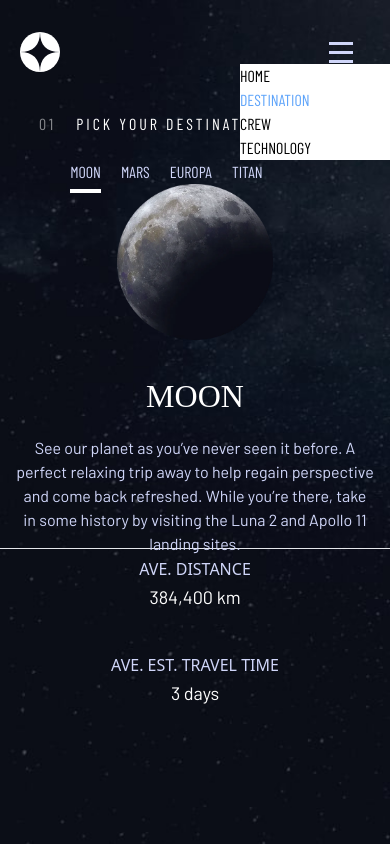
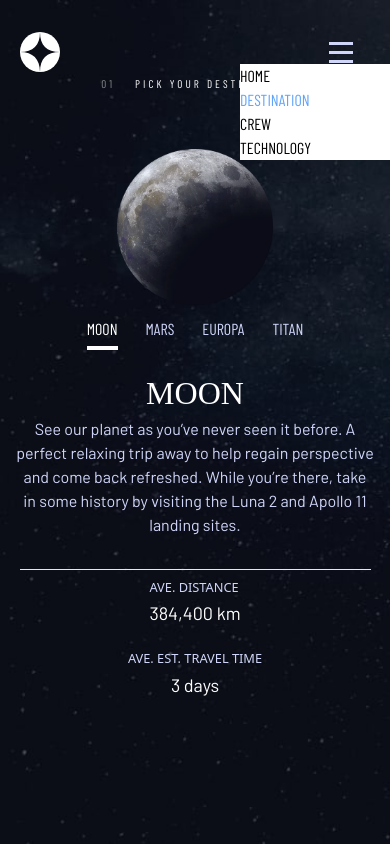
Before and after one commit to Agyanim/space-tourism-website, a React (Vite) app: page /destination in a window 390 px wide. Built offline with nearby package versions, Linux system fonts and the light colour scheme; a web font is replaced by a local one.

Commit message:
destination mobile view modified

```diff
--- a/src/components/DestinationCard.jsx
+++ b/src/components/DestinationCard.jsx
@@ -8,19 +8,19 @@ const DestinationCard = ({ Image, Name, Description, Distance, Travel }) => {
           <img className="w-[16rem]" src={Image} alt="globe" />
         </section>
         <section className="lg:w-[32%] text-primaryWhite">
-          <div className="relative top-[2rem] lg:mt-5 lg:w-full ">
-            <h1 className=" overflow-hidden text-[2rem] md:text-[4rem] uppercase text-center md:text-left">{Name}</h1>
-            <p className=" mb-10 text-base p-4  md:text-lg text-primaryGray text-center md:text-left">{Description}</p>
+          <div className="relative top-[4rem] lg:mt-5 lg:w-full ">
+            <h1 className=" text-[2rem] md:text-[4rem] uppercase text-center md:text-left">{Name}</h1>
+            <p className=" mb-10 text-base px-4  md:text-lg text-primaryGray text-center md:text-left">{Description}</p>
           </div>
           {/* horizontal line */}
-          <hr className="mt-[-2rem] md:mt-0 lg:w-[75%]" />
-          <div className="flex flex-col lg:flex-row justify-center items-center md:items-start md:justify-start gap-10 md:gap-20 p-2">
+          <hr className="mt-[6rem] md:mt-0 w-[90%] m-auto lg:w-[75%]" />
+          <div className="flex flex-col lg:flex-row justify-center items-center md:items-start md:justify-start gap-5 md:gap-20 p-2 text-[0.8rem] md:text-base">
             <section >
               <h6 className="text-primaryGray">AVE. DISTANCE</h6>
               <p className="font-normal text-center">{Distance}</p>
             </section>
             <section className="">
-              <h6 className="text-primaryGray">AVE. EST. TRAVEL TIME</h6>
+              <h6 className="text-primaryGray ">AVE. EST. TRAVEL TIME</h6>
               <p className="text-center">{Travel}</p>
             </section>
           </div>
--- a/src/components/DestinationSelectorCard.jsx
+++ b/src/components/DestinationSelectorCard.jsx
@@ -7,11 +7,11 @@ const DestinationSelectorCard = () => {
     const selectIdHandler = (event) => {
         setDestinationSelector(event.target.id);
       };
-const active="destination-lbl border-b-4 "
+const active="destination-lbl border-b-4 text-primaryWhite "
 const normal="destination-lbl"
 
   return (
-    <div className='relative top-[17re] md:top-0 flex gap-5 ml-[18%] lg:gap-14 lg:w-1/4 lg:ml-[59.5%]'>
+    <div className='md:relative translate-y-[12rem] md:top-0 flex justify-center md:justify-start gap-7 w-[70%] m-auto lg:gap-14 lg:w-1/4 lg:ml-[59.5%]'>
         <div>
             <label className={+destinationSelector===0? active:normal} htmlFor="0">{menuData[0]}</label>
             <input className="hidden" type="radio" name='selector' id='0' onClick={selectIdHandler} />
--- a/src/components/Menu.jsx
+++ b/src/components/Menu.jsx
@@ -41,7 +41,7 @@ const Menu = () => {
       });
 
   return (
-    <div className='fixed translate-x-[15rem] translate-y-[4rem]'>{renderLink}</div>
+    <div className='fixed translate-x-[15rem] translate-y-[4rem] '>{renderLink}</div>
   )
 }
 
--- a/src/pages/Destination.jsx
+++ b/src/pages/Destination.jsx
@@ -44,13 +44,13 @@ const Destination = () => {
   return (
     <>
       <div className="destinaion-container container-wrapper">
-        <div className=" absolute top-[7rem] lg:top-[10rem] lg:left-36 lg:w-1/3 w-[90%] left-[10%]">
-          <h5 className="">
+        <div className="  lg:absolute translate-y-[4.5rem] lg:top-[10rem] lg:left-36 lg:w-1/3 w-[65%] m-auto text-center ">
+          <h5 className="text-[0.7rem]">
             <span className="mr-5 text-primaryWhite opacity-50">{newPageTitles[0].id}</span>
             {newPageTitles[0].title}
           </h5>
         </div>
-        <div className="relative top-[10rem]">
+        <div className="relative top-[12%] md:top-[10rem]">
           <div ><DestinationSelectorCard/></div>
           <section >{cardList[destinationSelector]}</section>
         </div>
```
